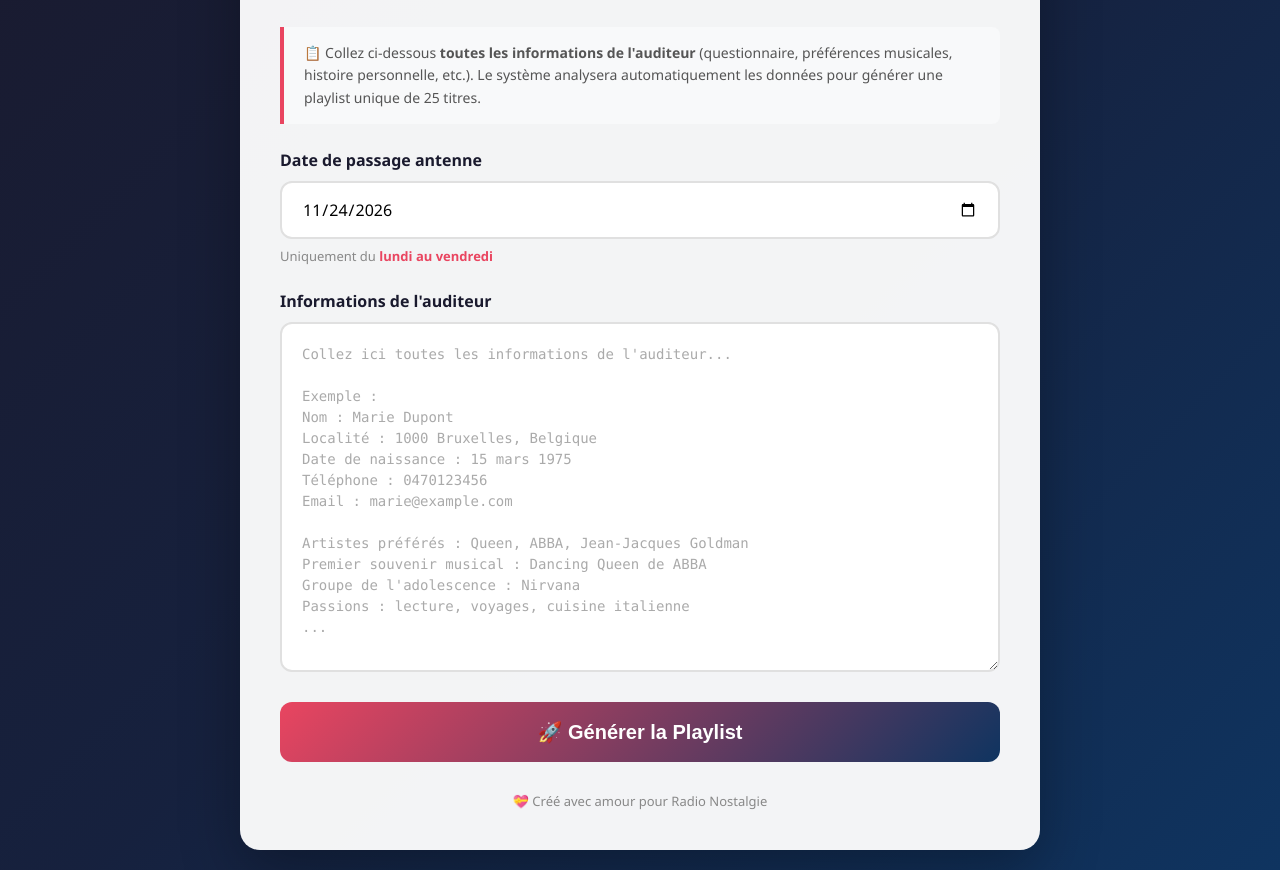
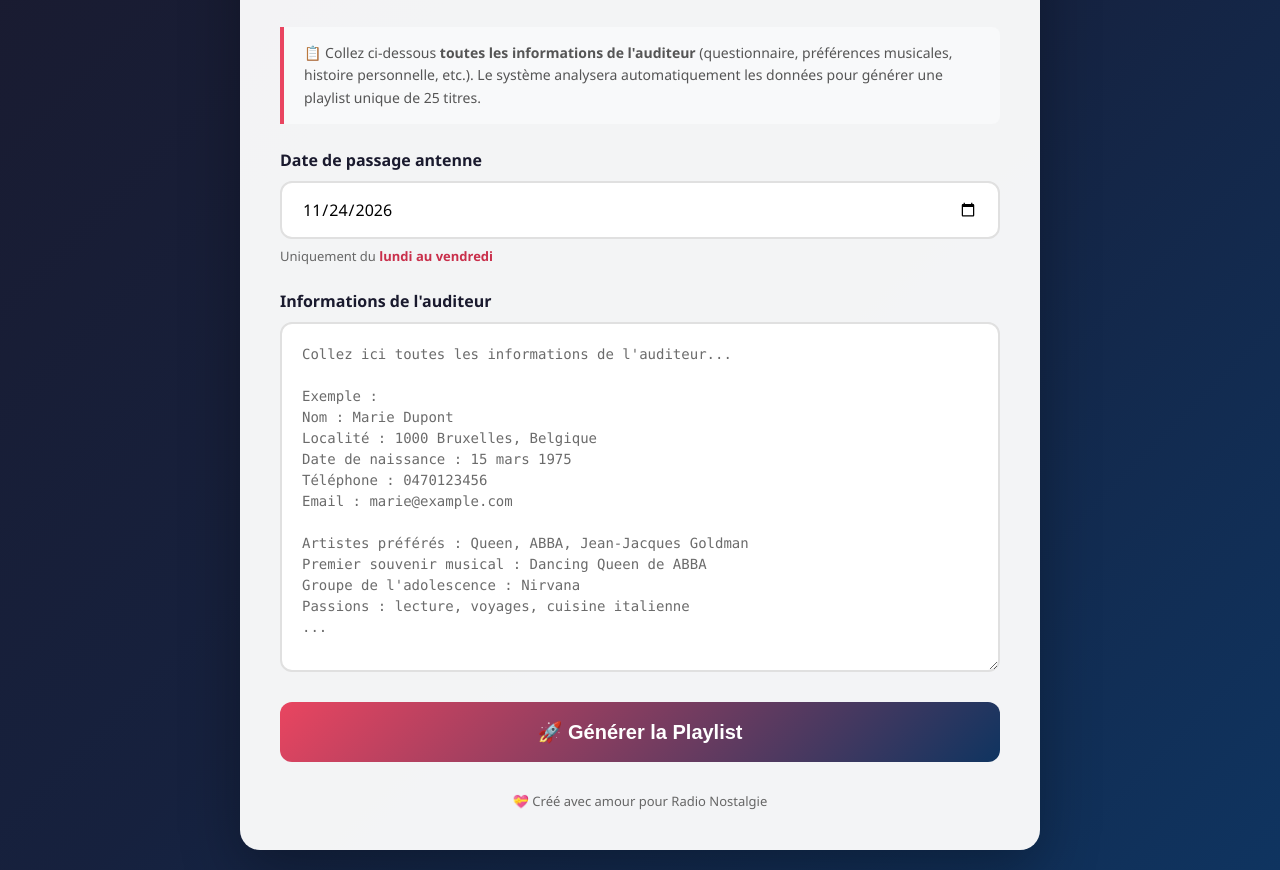
Before and after one commit to laurent7850/playlist-generator, a plain HTML site: page index.html in a window 1280 px wide. Shown: the part 225-1095 px from the top of the page. Drawn offline with Linux system fonts and the light colour scheme.

Commit message:
fix(a11y): raise text contrast on the generator page
Hint, footer and placeholder greys and the force button pink now meet the
WCAG AA 4.5:1 ratio against their backgrounds.

Co-Authored-By: Claude Opus 5.5 <noreply@anthropic.com>

```diff
--- a/index.html
+++ b/index.html
@@ -83,7 +83,7 @@
         }
 
         textarea::placeholder {
-            color: #aaa;
+            color: #6b6b6b;
         }
 
         .btn-submit {
@@ -213,11 +213,11 @@
         .date-hint {
             margin-top: 8px;
             font-size: 13px;
-            color: #888;
+            color: #666;
         }
 
         .date-hint span {
-            color: #e94560;
+            color: #c92f4b;
             font-weight: 600;
         }
 
@@ -282,7 +282,7 @@
         }
 
         .btn-force {
-            background: #e94560;
+            background: #c92f4b;
             color: white;
         }
 
@@ -294,7 +294,7 @@
         .footer {
             text-align: center;
             margin-top: 30px;
-            color: #888;
+            color: #666;
             font-size: 13px;
         }
     </style>
```
